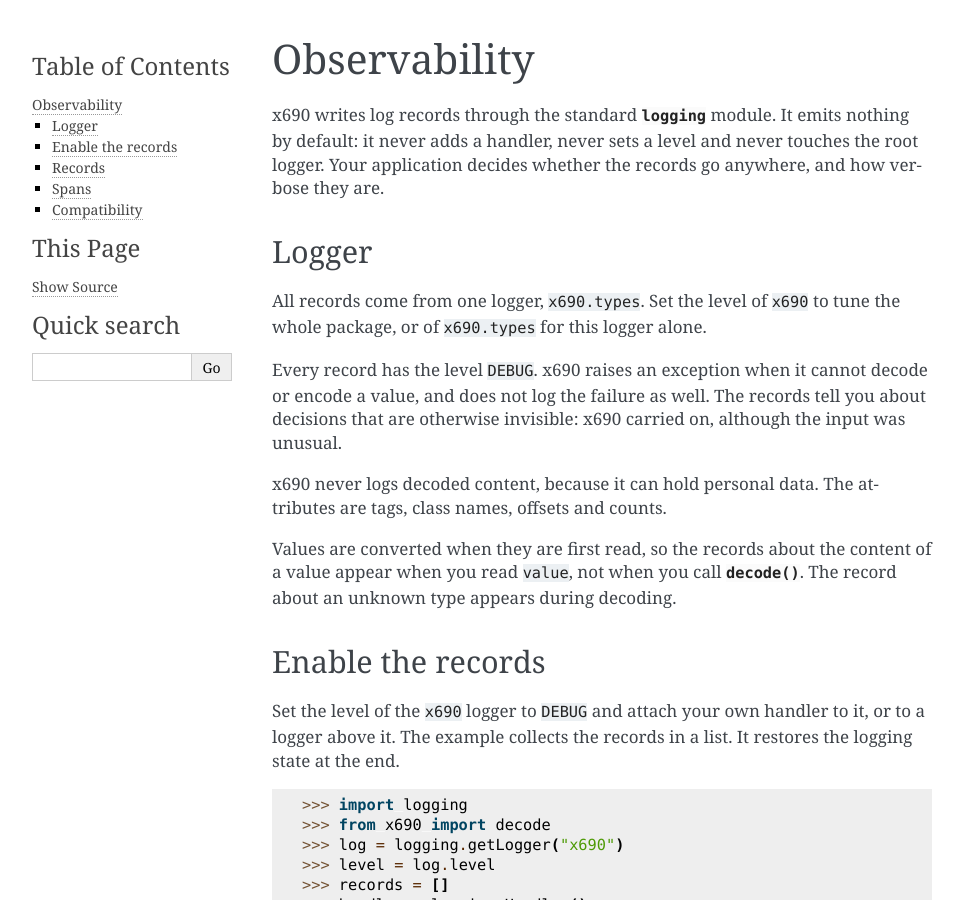
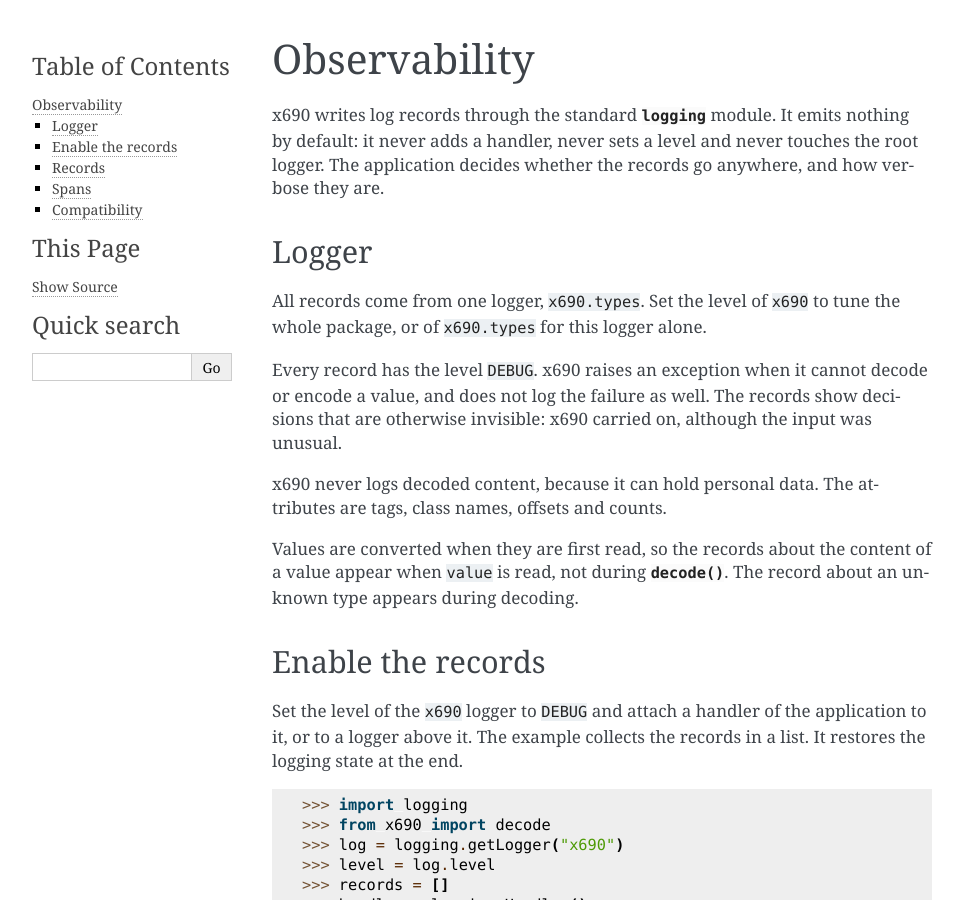
Before and after one commit to exhuma/x690, a Sphinx documentation site: the page built from docs/observability.rst, in a window 1280 px wide and 900 px high. Shown: the whole window, without its empty margins (148-1112 px from the left). Built offline with Sphinx 7.4.7, drawn with Linux system fonts in a browser that asks for light colours; some of the changed text lies outside the part shown.

Commit message:
docs: write the observability page without addressing the reader
Co-Authored-By: Claude <noreply@anthropic.com>

```diff
--- a/docs/observability.rst
+++ b/docs/observability.rst
@@ -3,8 +3,8 @@ Observability
 
 x690 writes log records through the standard :mod:`logging` module. It
 emits nothing by default: it never adds a handler, never sets a level and
-never touches the root logger. Your application decides whether the records
-go anywhere, and how verbose they are.
+never touches the root logger. The application decides whether the
+records go anywhere, and how verbose they are.
 
 Logger
 ------
@@ -15,22 +15,22 @@ alone.
 
 Every record has the level ``DEBUG``. x690 raises an exception when it
 cannot decode or encode a value, and does not log the failure as well.
-The records tell you about decisions that are otherwise invisible: x690
-carried on, although the input was unusual.
+The records show decisions that are otherwise invisible: x690 carried
+on, although the input was unusual.
 
 x690 never logs decoded content, because it can hold personal data. The
 attributes are tags, class names, offsets and counts.
 
 Values are converted when they are first read, so the records about the
-content of a value appear when you read ``value``, not when you call
+content of a value appear when ``value`` is read, not during
 :func:`~x690.decode`. The record about an unknown type appears during
 decoding.
 
 Enable the records
 ------------------
 
-Set the level of the ``x690`` logger to ``DEBUG`` and attach your own
-handler to it, or to a logger above it. The example collects the records
+Set the level of the ``x690`` logger to ``DEBUG`` and attach a handler
+of the application to it, or to a logger above it. The example collects the records
 in a list. It restores the logging state at the end.
 
 >>> import logging
@@ -113,8 +113,8 @@ Spans
 -----
 
 x690 creates no spans. Decoding and encoding are pure computation, and
-the caller sees how long they take. Wrap the call in a span of your own if
-you want one.
+the caller sees how long they take. To trace a call, wrap it in a span
+in the application.
 
 Compatibility
 -------------
```
